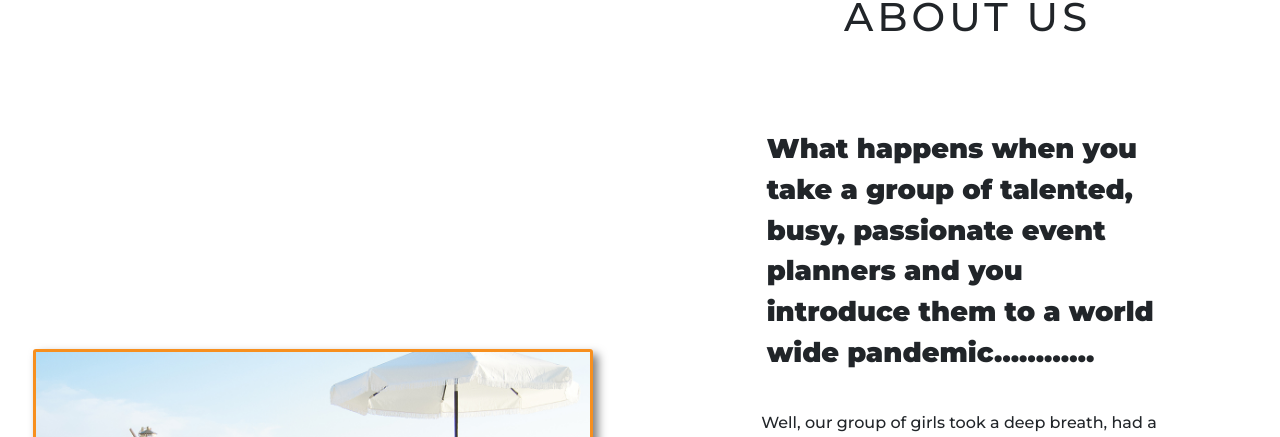
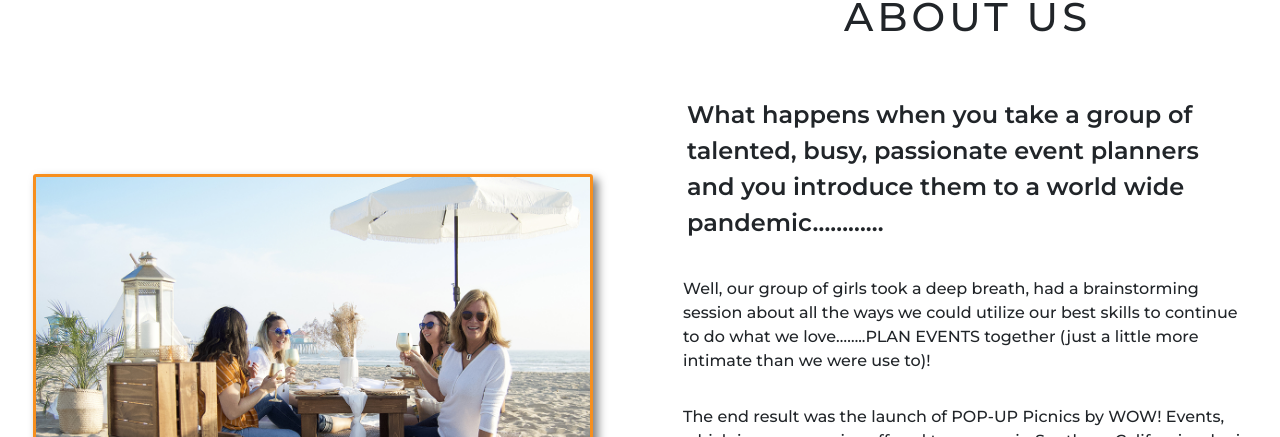
Before and after one commit to thomasjfcaldwell/popuppicnicsbywow, a React (Create React App) app: page / in a window 1280 px wide. Shown: the part 935-1372 px from the top of the page. Built offline with nearby package versions, Linux system fonts and the light colour scheme.

Commit message:
changes to steps component

```diff
--- a/src/Components/BasicRows.js
+++ b/src/Components/BasicRows.js
@@ -20,7 +20,7 @@ class BasicRows extends Component {
 	render() {
 		return (
 			<div>
-				<Row className='justify-content-center'>
+				<Row className='justify-content-center mt-5'>
 					<h1
 						className='text-center'
 						style={{
--- a/src/Components/Ourstory.js
+++ b/src/Components/Ourstory.js
@@ -56,7 +56,7 @@ class Ourstory extends Component {
 					</Col>
 					<Col lg={6} md={12}>
 						<Card
-							className='border-0 w-75 bg-transparent'
+							className='border-0 w-100 bg-transparent'
 							style={{
 								width: '100%',
 								margin: '0 auto',
@@ -77,15 +77,16 @@ class Ourstory extends Component {
 								}}>
 								<Card.Text
 									style={{
-										fontSize: '1.7em',
-										marginTop: '2em',
+										fontSize: '1.5em',
+										marginTop: '1em',
+										fontWeight: '600'
 									}}>
-									<strong>
+
 										{' '}
 										What happens when you take a group of talented, busy,
 										passionate event planners and you introduce them to a world
 										wide pandemic…………{' '}
-									</strong>
+
 								</Card.Text>
 								<Card.Text>
 									Well, our group of girls took a deep breath, had a
--- a/src/Components/Steps.js
+++ b/src/Components/Steps.js
@@ -32,7 +32,6 @@ class Steps extends Component {
 							style={{
 								fontFamily: 'Montserrat',
 								fontWeight: '500',
-								letterSpacing: '0.1em',
 
 							}}>
 							STEPS TO YOUR PICNIC
```
Also changed, not shown: 1 other file (tests, documents, lock files or other folders).
